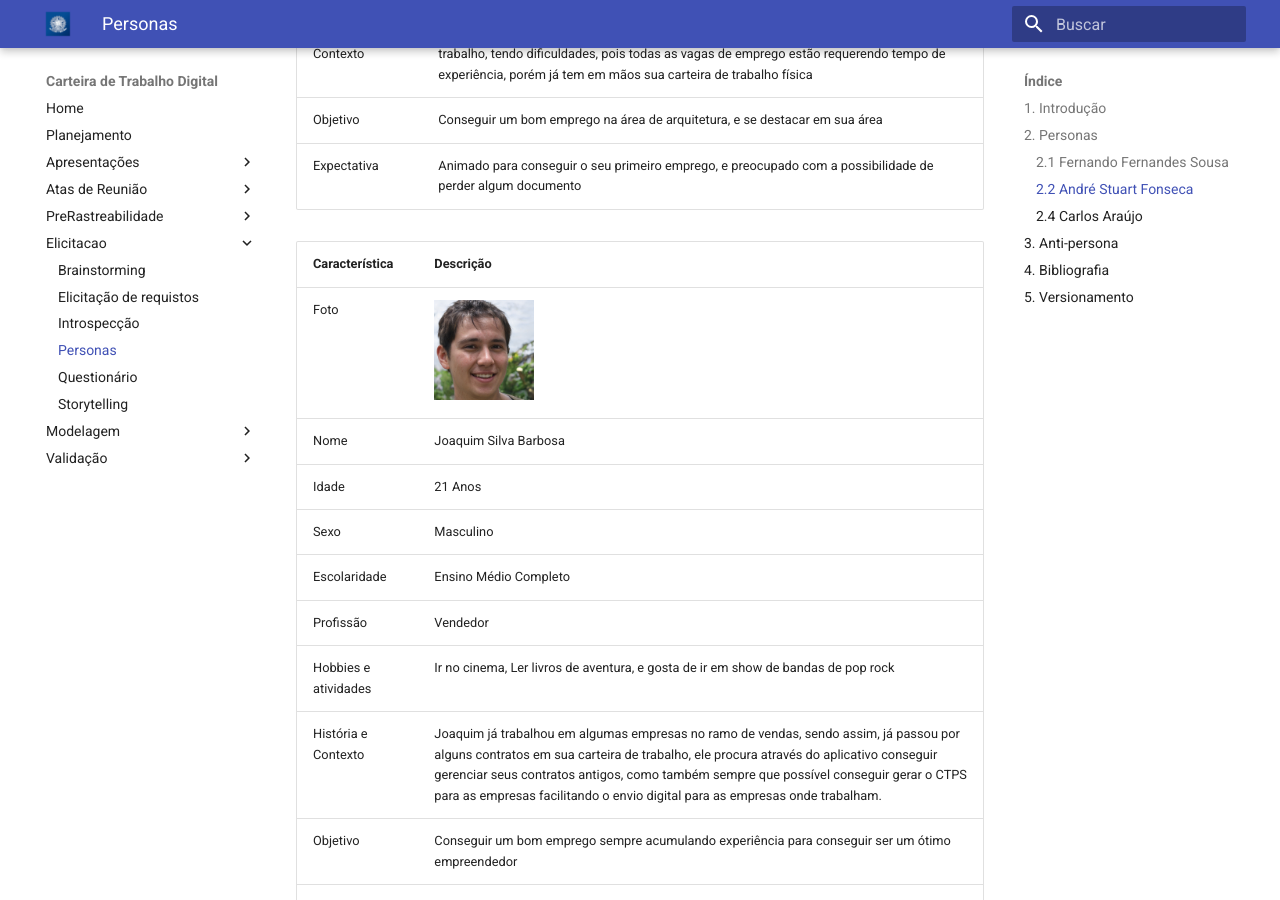
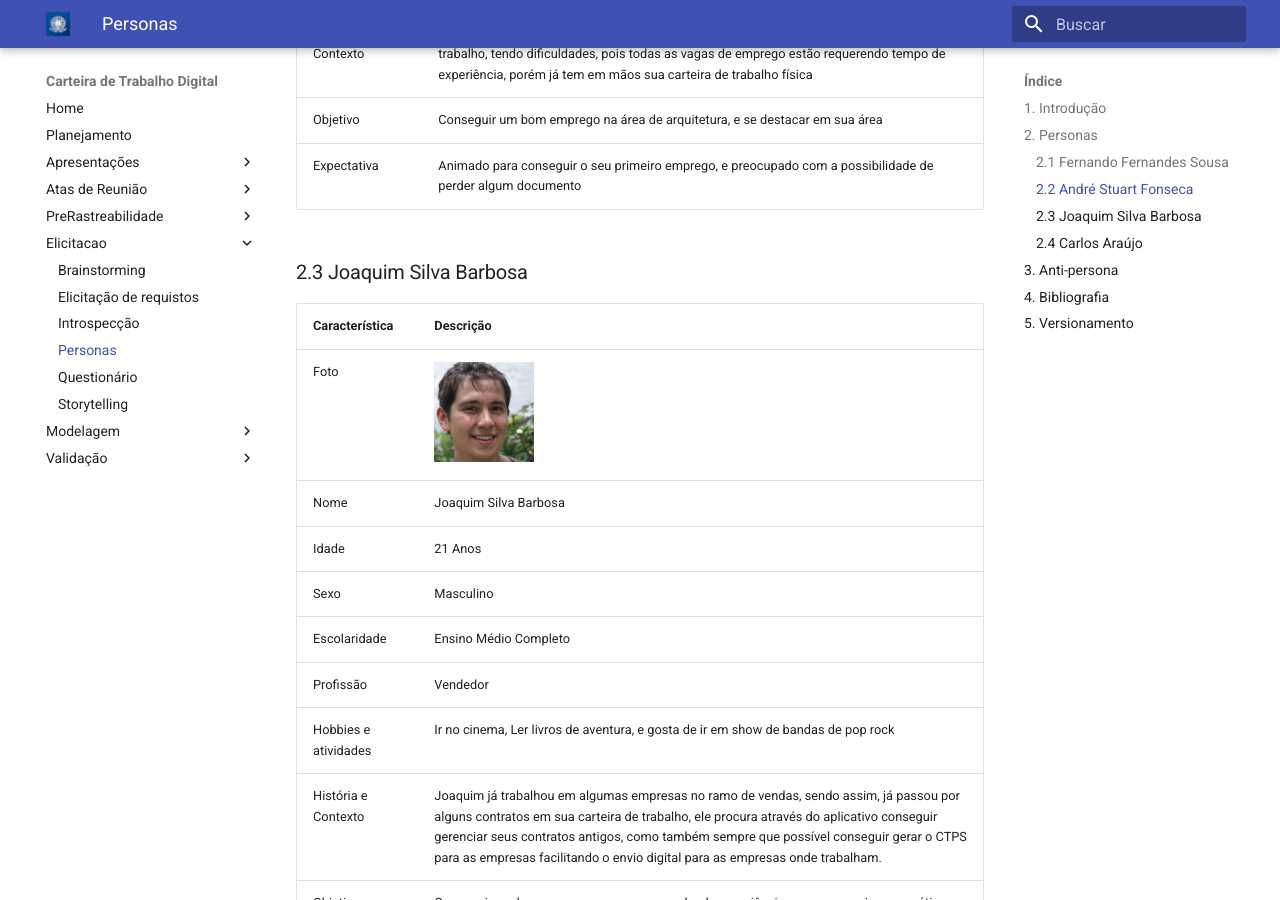
Before and after one commit to Requisitos-de-Software/2021.1-CarteiradeTrabalhoDigital, an MkDocs documentation site: the page built from docs/elicitacao/personas.md, in a window 1280 px wide and 900 px high, scrolled down 1806 px. Built offline with MkDocs 1.6.1 and Material for MkDocs 9.7.7, drawn with Linux system fonts in a browser that asks for light colours.

Commit message:
Update personas.md

```diff
--- a/docs/elicitacao/personas.md
+++ b/docs/elicitacao/personas.md
@@ -37,6 +37,8 @@ Podem ser utilizadas em várias fases do processo, pois servem para alinhar info
 | História e Contexto |   apesar do seu diploma em arquitetura, André ainda não conseguiu se inserir no mercado de trabalho, tendo dificuldades, pois todas as vagas de emprego estão requerendo tempo de experiência, porém já tem em mãos sua carteira de trabalho física |
 | Objetivo | Conseguir um bom emprego na área de arquitetura, e se destacar em sua área |
 | Expectativa | Animado para conseguir o seu primeiro emprego, e preocupado com a possibilidade de perder algum documento |
+
+### 2.3 Joaquim Silva Barbosa
 
 | Característica | Descrição
 | :--- | :--- |
```
